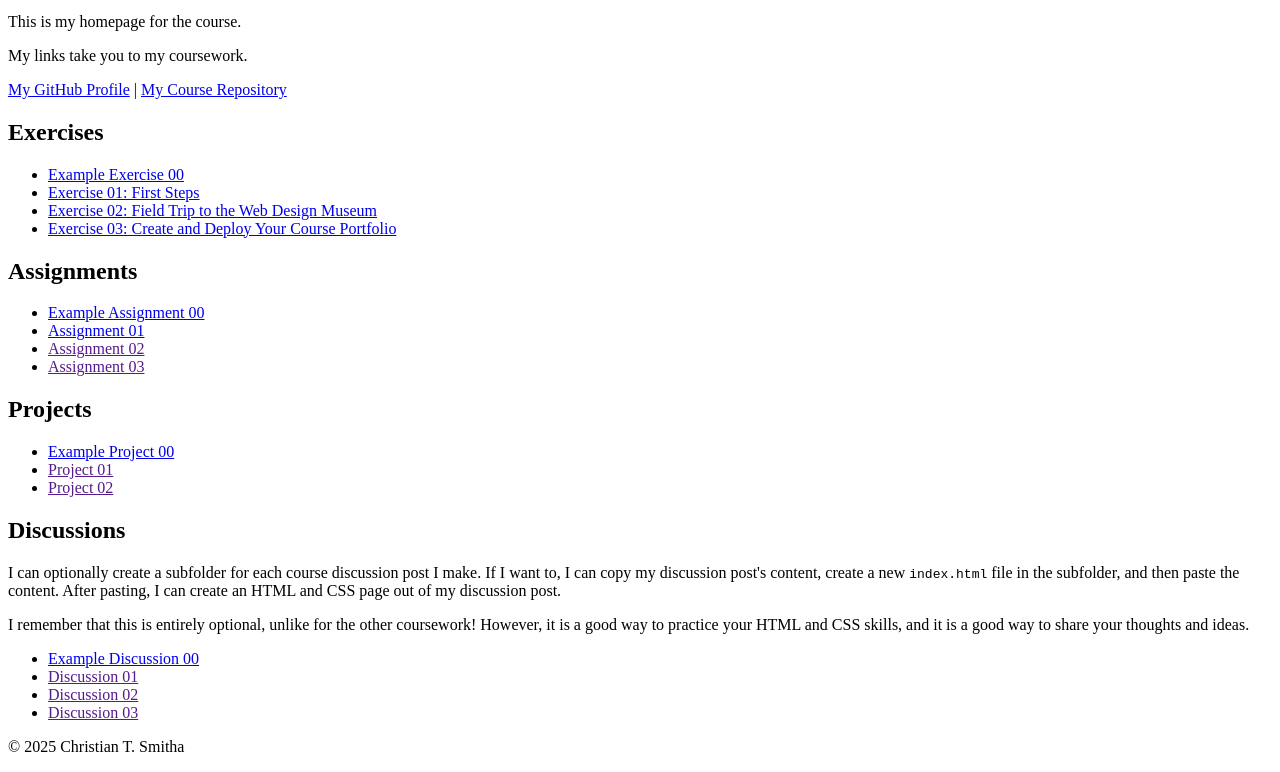
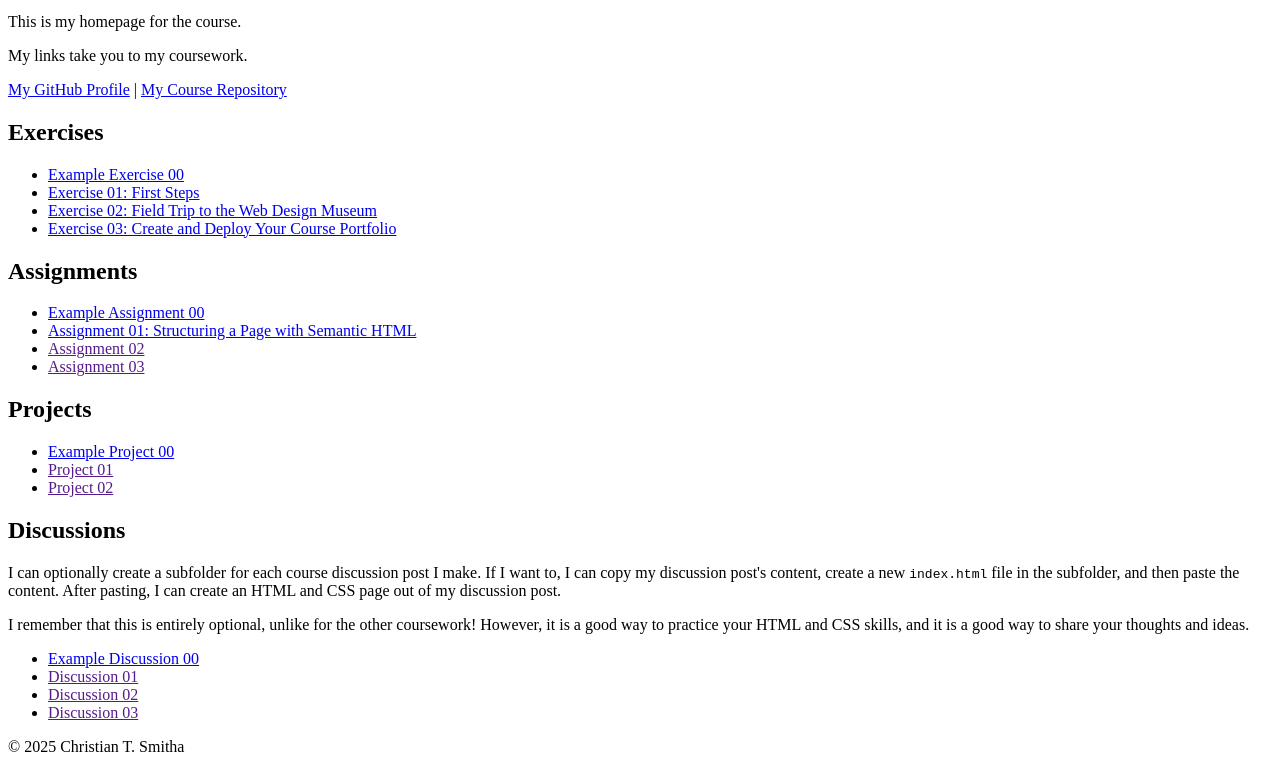
Before and after one commit to xX5mithaXx/x5mithax-repository, a plain HTML site: page index.html in a window 1280 px wide. Shown: the part 148-920 px from the top of the page. Drawn offline with Linux system fonts and the light colour scheme.

Commit message:
top 5 againn

```diff
--- a/index.html
+++ b/index.html
@@ -83,7 +83,7 @@ Remember: You must create subfolders for each piece of coursework as the semeste
                             Example Assignment 00
                         </a>
                     </li>
-                    <li><a href="https://vscode.dev/github/xX5mithaXx/x5mithax-repository/blob/main/assignment-01/index.html">Assignment 01</a></li>
+                    <li><a href="https://vscode.dev/github/xX5mithaXx/x5mithax-repository/blob/main/assignment-01/index.html">Assignment 01: Structuring a Page with Semantic HTML</a></li>
                     <li><a href="">Assignment 02</a></li>
                     <li><a href="">Assignment 03</a></li>
                 </ul>
```
